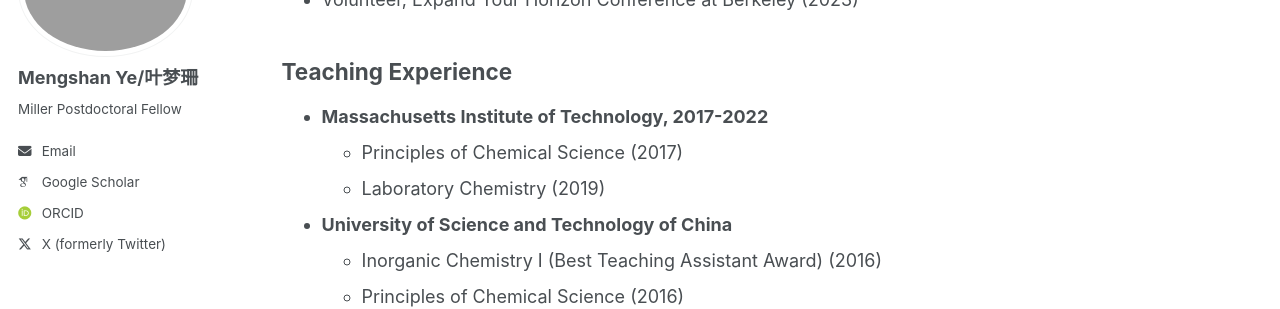
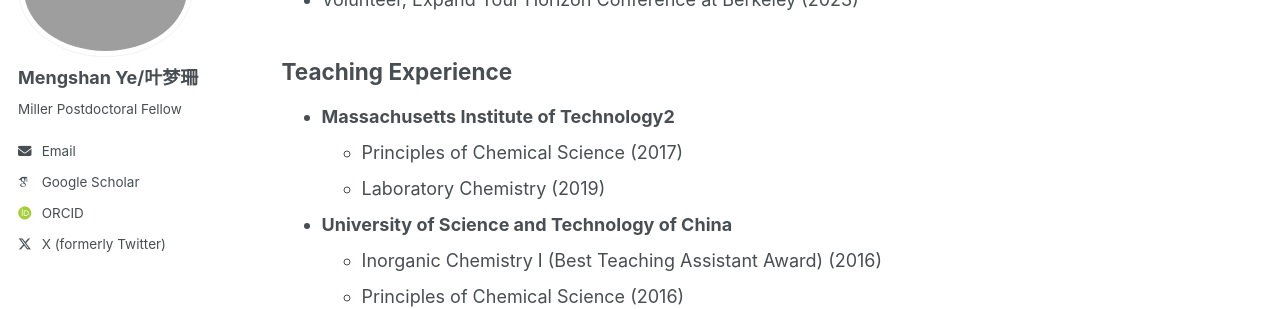
Before and after one commit to mengshan-ye/mengshan-ye.github.io, a Jekyll site: the page built from _pages/aboutme.md, in a window 1280 px wide and 900 px high, scrolled down 1414 px. Shown: the part 183-492 px from the top of the window. Built offline with Jekyll 4.4.1, drawn with Linux system fonts in a browser that asks for light colours; some web fonts are replaced.

Commit message:
Update aboutme.md

```diff
--- a/_pages/aboutme.md
+++ b/_pages/aboutme.md
@@ -52,7 +52,7 @@ author_profile: true
 
 ## Teaching Experience
 
-* **Massachusetts Institute of Technology, 2017-2022**
+* **Massachusetts Institute of Technology2**
   * Principles of Chemical Science (2017)
   * Laboratory Chemistry (2019)
 * **University of Science and Technology of China**
```
